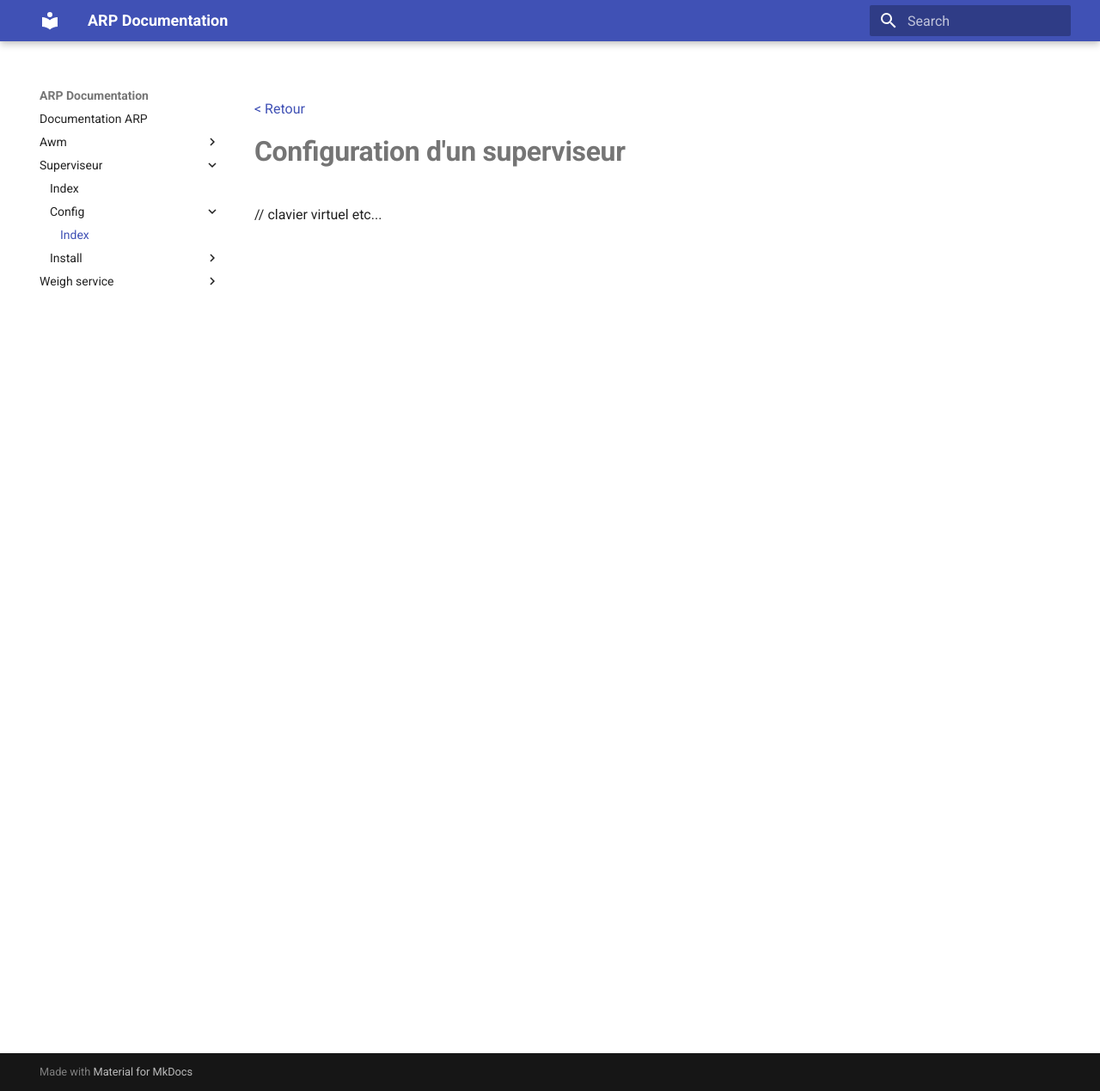
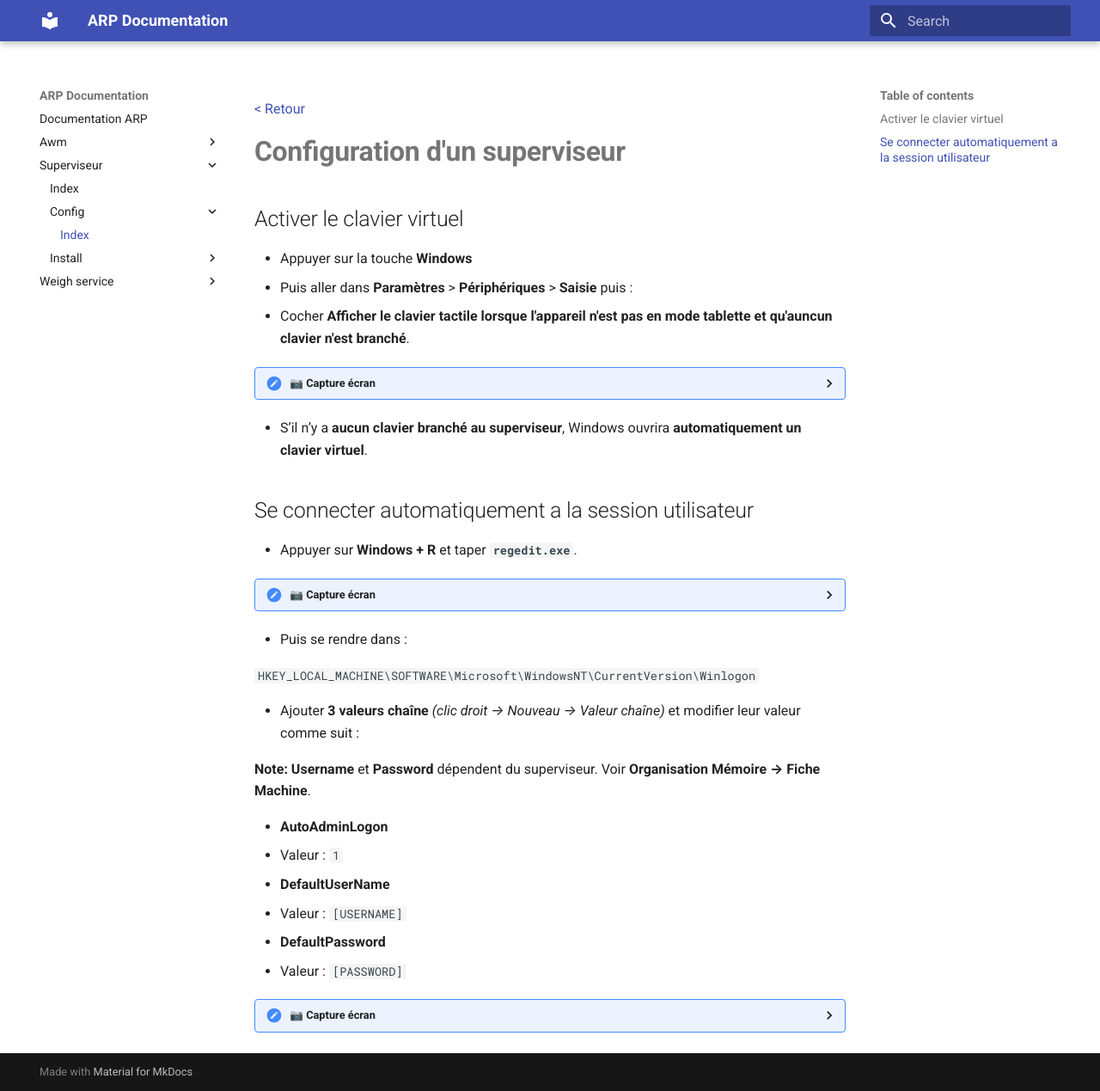
Before and after one commit to clementArp/doc, an MkDocs documentation site: the page built from doc/docs/superviseur/config/index.md, in a window 1280 px wide and 1269 px high. Shown: the whole window at 86% size. Built offline with MkDocs 1.6.1 and Material for MkDocs 9.7.7, drawn with Linux system fonts in a browser that asks for light colours.

Commit message:
Add supervisor config

```diff
--- a/doc/docs/superviseur/config/index.md
+++ b/doc/docs/superviseur/config/index.md
@@ -2,4 +2,49 @@
 
 # **Configuration d'un superviseur**
 
-// clavier virtuel etc...
+## Activer le clavier virtuel
+
+- Appuyer sur la touche **Windows**
+- Puis aller dans **Paramètres** > **Périphériques** > **Saisie** puis :
+- Cocher **Afficher le clavier tactile lorsque l'appareil n'est pas en mode tablette et qu'auncun clavier n'est branché**.
+
+<details>
+<summary>📷 Capture écran</summary>
+<img src="img/virtual_kb.png">
+</details>
+
+
+- S’il n’y a **aucun clavier branché au superviseur**, Windows ouvrira **automatiquement un clavier virtuel**.
+
+## Se connecter automatiquement a la session utilisateur
+
+- Appuyer sur **Windows + R** et taper **`regedit.exe`**.
+
+<details>
+<summary>📷 Capture écran</summary>
+<img src="img/regedit_00.jpg">
+</details>
+
+- Puis se rendre dans :
+
+  `HKEY_LOCAL_MACHINE\SOFTWARE\Microsoft\WindowsNT\CurrentVersion\Winlogon`
+
+- Ajouter **3 valeurs chaîne**
+  *(clic droit → Nouveau → Valeur chaîne)* et modifier leur valeur comme suit :
+
+**Note:** **Username** et **Password** dépendent du superviseur.
+Voir **Organisation Mémoire → Fiche Machine**.
+
+- **AutoAdminLogon**
+  - Valeur : `1`
+
+- **DefaultUserName**
+  - Valeur : `[USERNAME]`
+
+- **DefaultPassword**
+  - Valeur : `[PASSWORD]`
+
+<details>
+<summary>📷 Capture écran</summary>
+<img src="img/regedit_01.png">
+</details>
```
Also changed, not shown: doc/docs/superviseur/config/img/regedit_00.jpg (added), doc/docs/superviseur/config/img/regedit_01.png (added), doc/docs/superviseur/config/img/virtual_kb.png (added).
